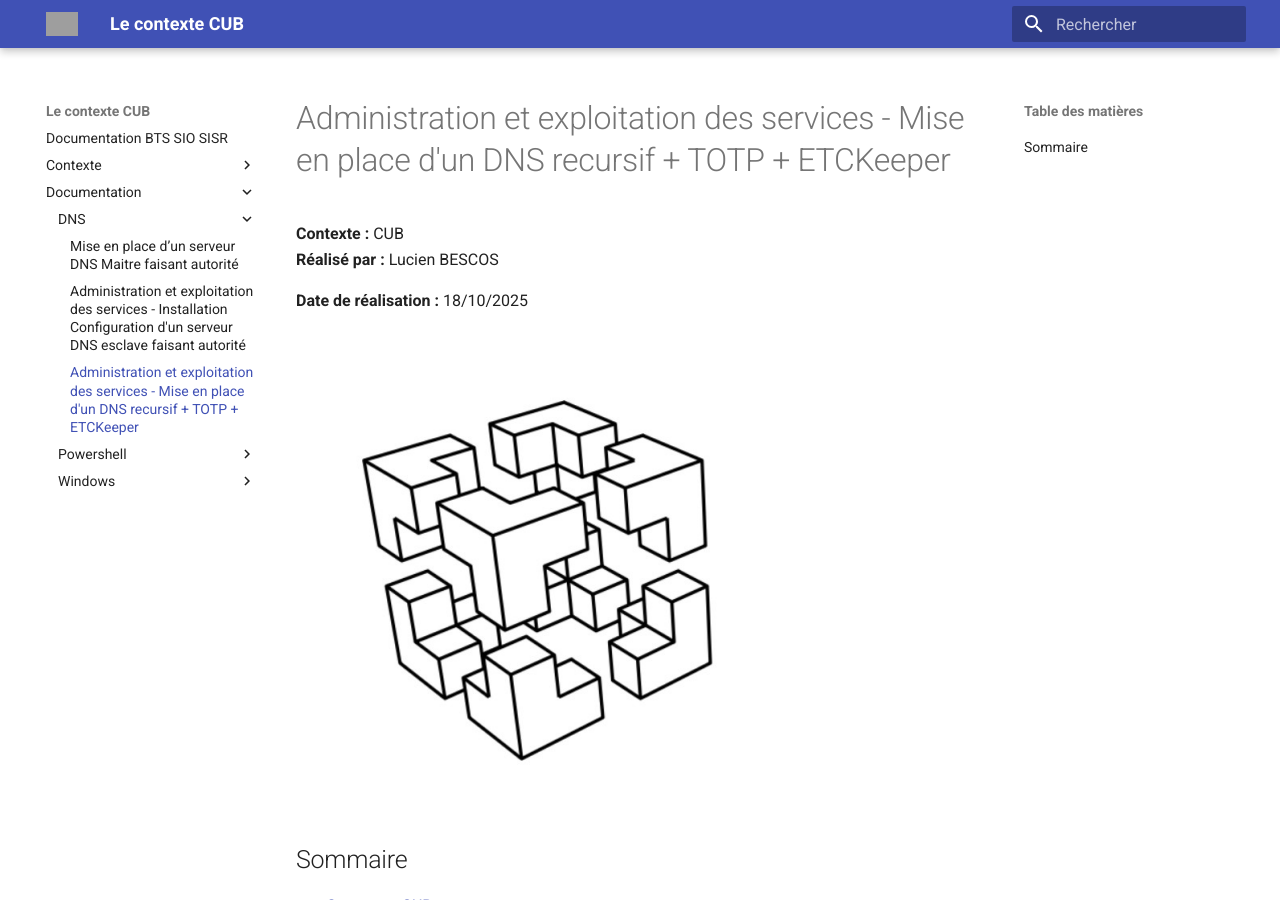
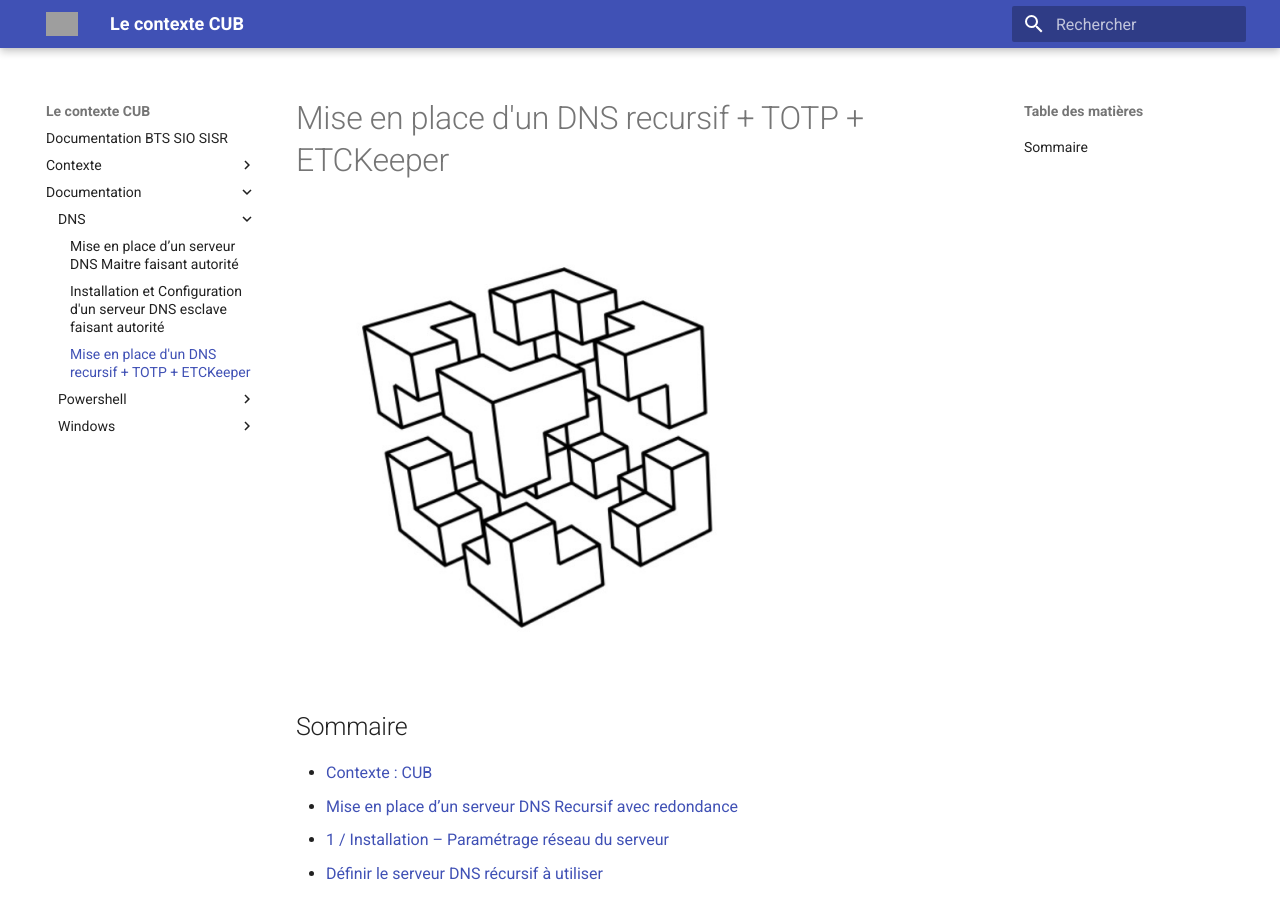
Before and after one commit to hugog36/CUBDOCUMENTATIONDORTMUND, an MkDocs documentation site: the page built from docs/documentation/DNS/LucienBescos - Administation et exploitation des services - Mise en place d'un DNS recursif.md, in a window 1280 px wide and 900 px high. Built offline with MkDocs 1.6.1 and Material for MkDocs 9.7.7, drawn with Linux system fonts in a browser that asks for light colours; some of the changed text lies outside the part shown; grey boxes are pictures that could not be loaded.

```diff
--- a/docs/documentation/DNS/LucienBescos - Administation et exploitation des services - Mise en place d'un DNS recursif Esclave + Délegation de zone.md
+++ b/docs/documentation/DNS/LucienBescos - Administation et exploitation des services - Mise en place d'un DNS recursif Esclave + Délegation de zone.md
@@ -1,9 +1,6 @@
-# Administration et exploitation des services - Installation Configuration d'un serveur DNS esclave faisant autorité
+# Installation et Configuration d'un serveur DNS esclave faisant autorité
 
-**Contexte :** CUB
-**Réalisé par :** Lucien BESCOS
 
-**Date de réalisation :** 18/10/2025
 
 ![Logo CUB](../../medias/logocub.png)
 
--- a/docs/documentation/DNS/LucienBescos - Administation et exploitation des services - Mise en place d'un DNS recursif.md
+++ b/docs/documentation/DNS/LucienBescos - Administation et exploitation des services - Mise en place d'un DNS recursif.md
@@ -1,9 +1,6 @@
-# Administration et exploitation des services - Mise en place d'un DNS recursif + TOTP + ETCKeeper
+# Mise en place d'un DNS recursif + TOTP + ETCKeeper
 
-**Contexte :** CUB
-**Réalisé par :** Lucien BESCOS
 
-**Date de réalisation :** 18/10/2025
 
 
 ![Logo CUB](../../medias/logocub.png)
```
Also changed, not shown: docs/documentation/DNS/Administration et exploitation des services - Installation Configuration d'un serveur DNS maitre faisant autorité.md (+1 -4 lines).
